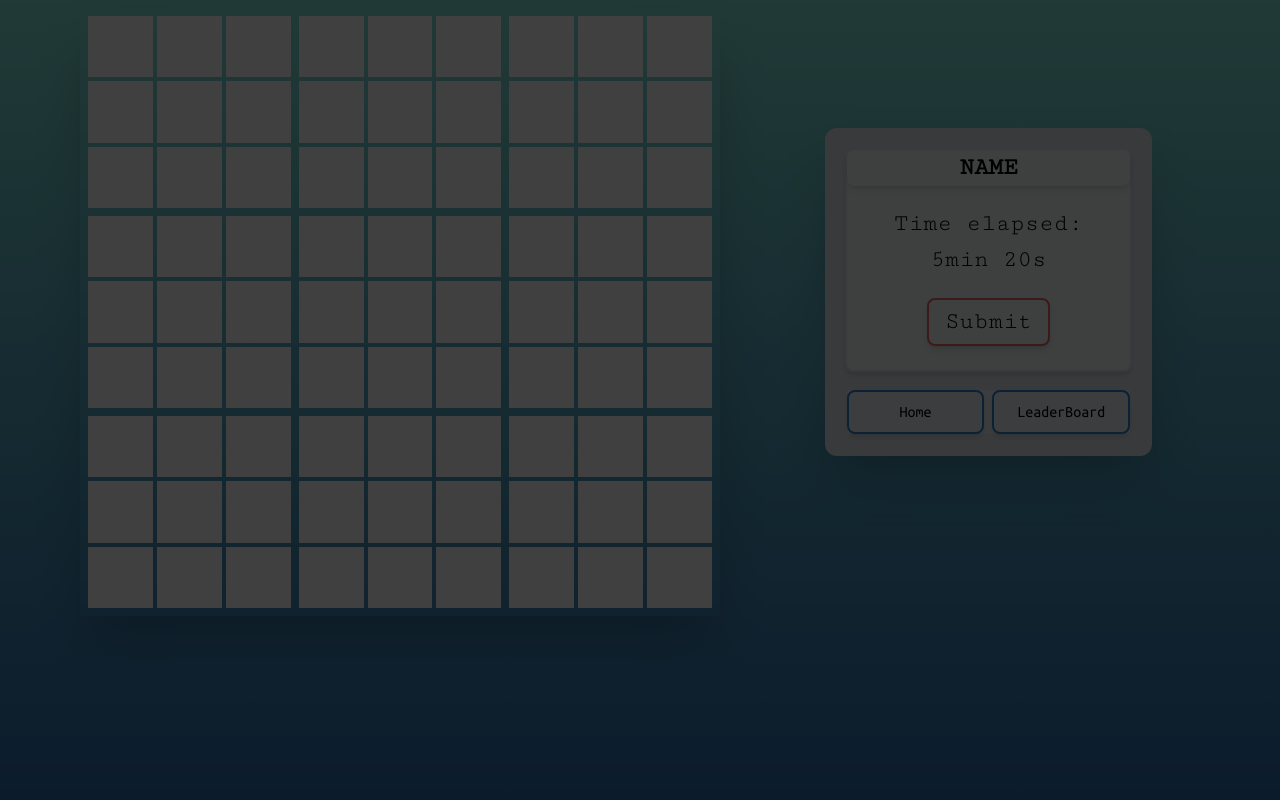
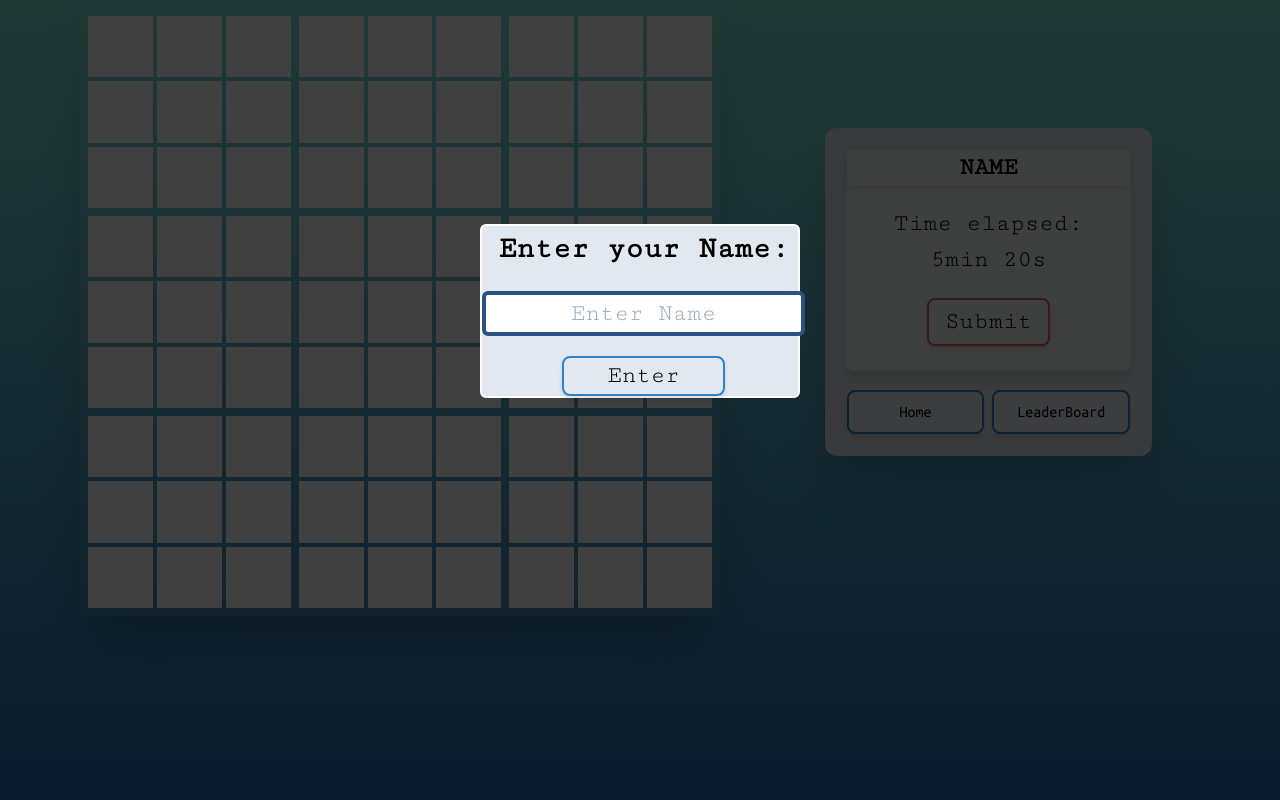
Before and after one commit to cs-gang/SudokuWebapp, a Django app: template sudoku-django-project/mainapp/templates/mainapp/game.html in a window 1280 px wide. Run offline with Django 3.2, Linux system fonts and the light colour scheme; the template is opened without the code that fills it, so the values that code supplies are empty; style sheets or scripts are compiled from the project's sources.

Commit message:
Started event handling for getting name

```diff
--- a/sudoku-django-project/mainapp/templates/mainapp/game.html
+++ b/sudoku-django-project/mainapp/templates/mainapp/game.html
@@ -9,7 +9,14 @@
 
     <body class="h-24 bg-gradient-to-b from-teal-300 to-blue-700">
 
-        <div class="absolute bg-black opacity-75 w-screen h-screen">
+        <div id="name-getter-layout" class="absolute bg-black bg-opacity-75 w-screen h-screen">
+            <div class="grid grid-rows-2 gap-5 rounded-md border-white border-2 bg-gray-300 text-black w-1/4 m-auto mt-56 animate-fall">
+                <h4 class="text-center text-3xl subfont-cumono font-bold">Enter your Name:</h4>
+
+                <input id="name-getter" type="text" maxlength="10" placeholder="Enter Name" class="border-blue-800 border-4 focus:outline-none align-middle text-black text-2xl text-center subfont-cumono rounded-md">
+
+                <button id="name-getter-button" onclick="clickhandle()" class="rounded-lg shadow-md px-4 mx-20 text-2xl border-blue-600 hover:border-white hover:bg-blue-600 hover:text-white active:bg-blue-800 border-2 focus:outline-none subfont-cumono">Enter</button>
+            </div>
         </div>
 
         <div class="grid float-left grid grid-rows-3 grid-cols-3 gap-2 w-1/2 ml-20 mt-2 border-transparent blue-700 border-8 shadow-2xl">
@@ -129,6 +136,14 @@
 </html>
 
 <script>
+    var name_text_holder = document.getElementById('name-getter')
+    var name_text_button = document.getElementById('name-getter-button')
+    var name_getter_layout = document.getElementById('name-getter-layout')
+
+    function clickhandle(){
+        alert("button was clicked")
+    }
+
 
 
 
--- a/sudoku-django-project/tailwindcomponents/tailwind.config.js
+++ b/sudoku-django-project/tailwindcomponents/tailwind.config.js
@@ -32,7 +32,7 @@ module.exports = {
       animation:{
         typeanim: 'type 4s steps(100, end)',
         fall: 'falling 3s linear'
-      }
+      },
     },
   },
   variants: {
```
